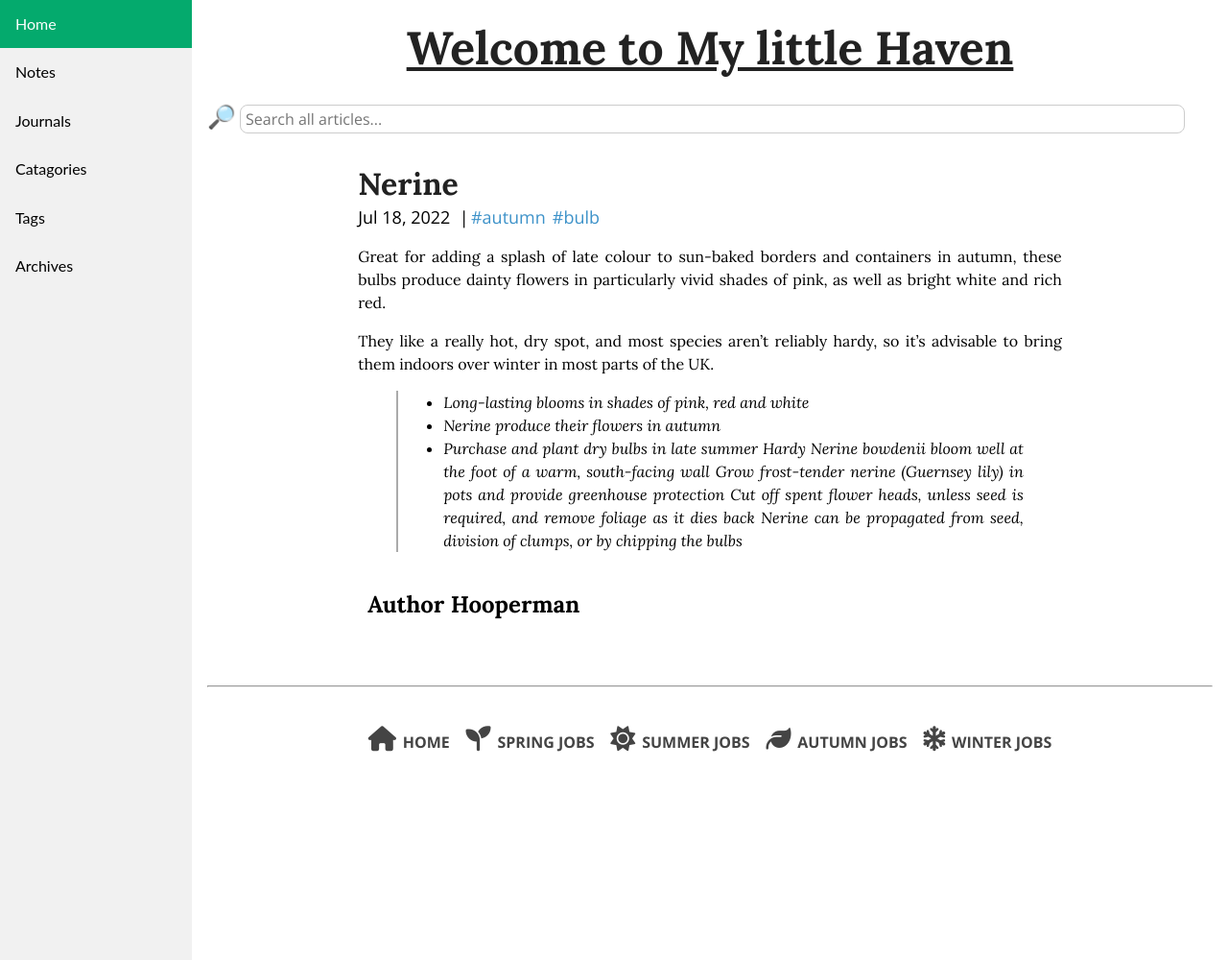
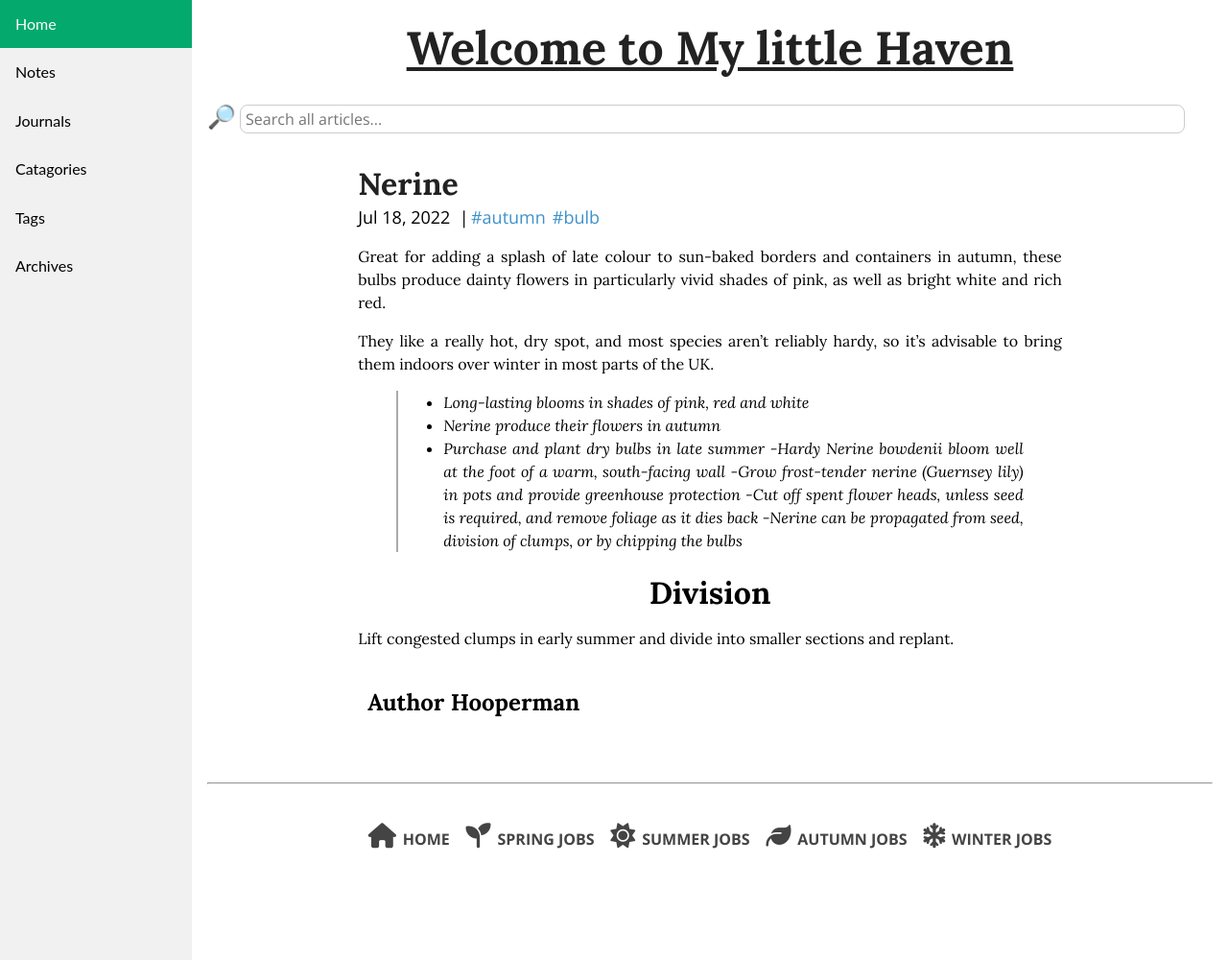
Before and after one commit to hooperman67/hooperman67.github.io, a Jekyll site: the page built from _posts/2022-07-22-nerine.md, in a window 1280 px wide and 1000 px high. Shown: the whole window at 96% size. Built offline with Jekyll 4.4.1, drawn with Linux system fonts in a browser that asks for light colours; nearby versions of some CDN libraries.

Commit message:
Update 2022-07-22-nerine.md

```diff
--- a/_posts/2022-07-22-nerine.md
+++ b/_posts/2022-07-22-nerine.md
@@ -16,7 +16,10 @@ They like a really hot, dry spot, and most species aren’t reliably hardy, so i
 > - Long-lasting blooms in shades of pink, red and white
 > - Nerine produce their flowers in autumn
 >- Purchase and plant dry bulbs in late summer
-Hardy Nerine bowdenii bloom well at the foot of a warm, south-facing wall
-Grow frost-tender nerine (Guernsey lily) in pots and provide greenhouse protection
-Cut off spent flower heads, unless seed is required, and remove foliage as it dies back
-Nerine can be propagated from seed, division of clumps, or by chipping the bulbs
+>-Hardy Nerine bowdenii bloom well at the foot of a warm, south-facing wall
+>-Grow frost-tender nerine (Guernsey lily) in pots and provide greenhouse protection
+>-Cut off spent flower heads, unless seed is required, and remove foliage as it dies back
+>-Nerine can be propagated from seed, division of clumps, or by chipping the bulbs
+
+# Division
+Lift congested clumps in early summer and divide into smaller sections and replant.
```
